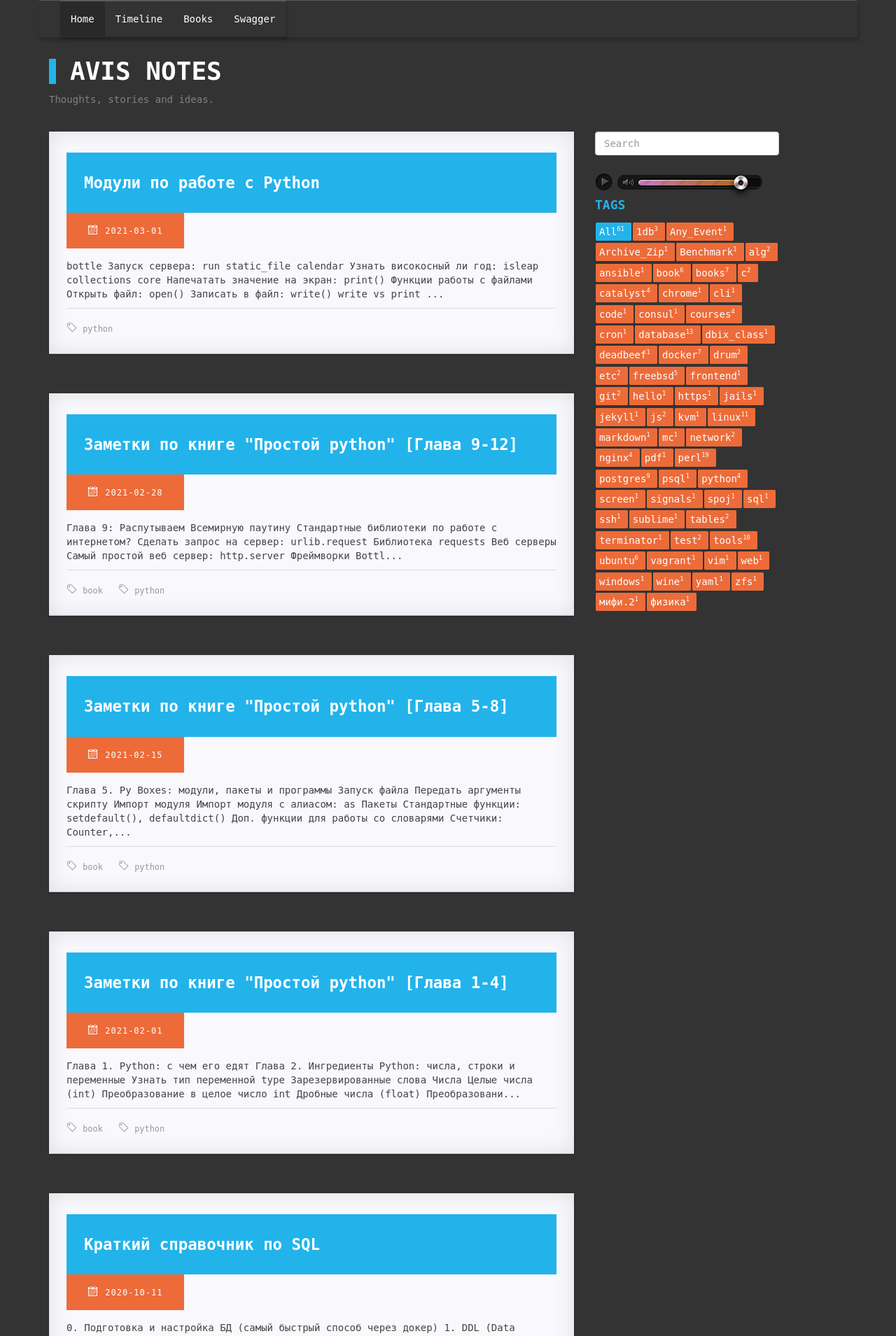
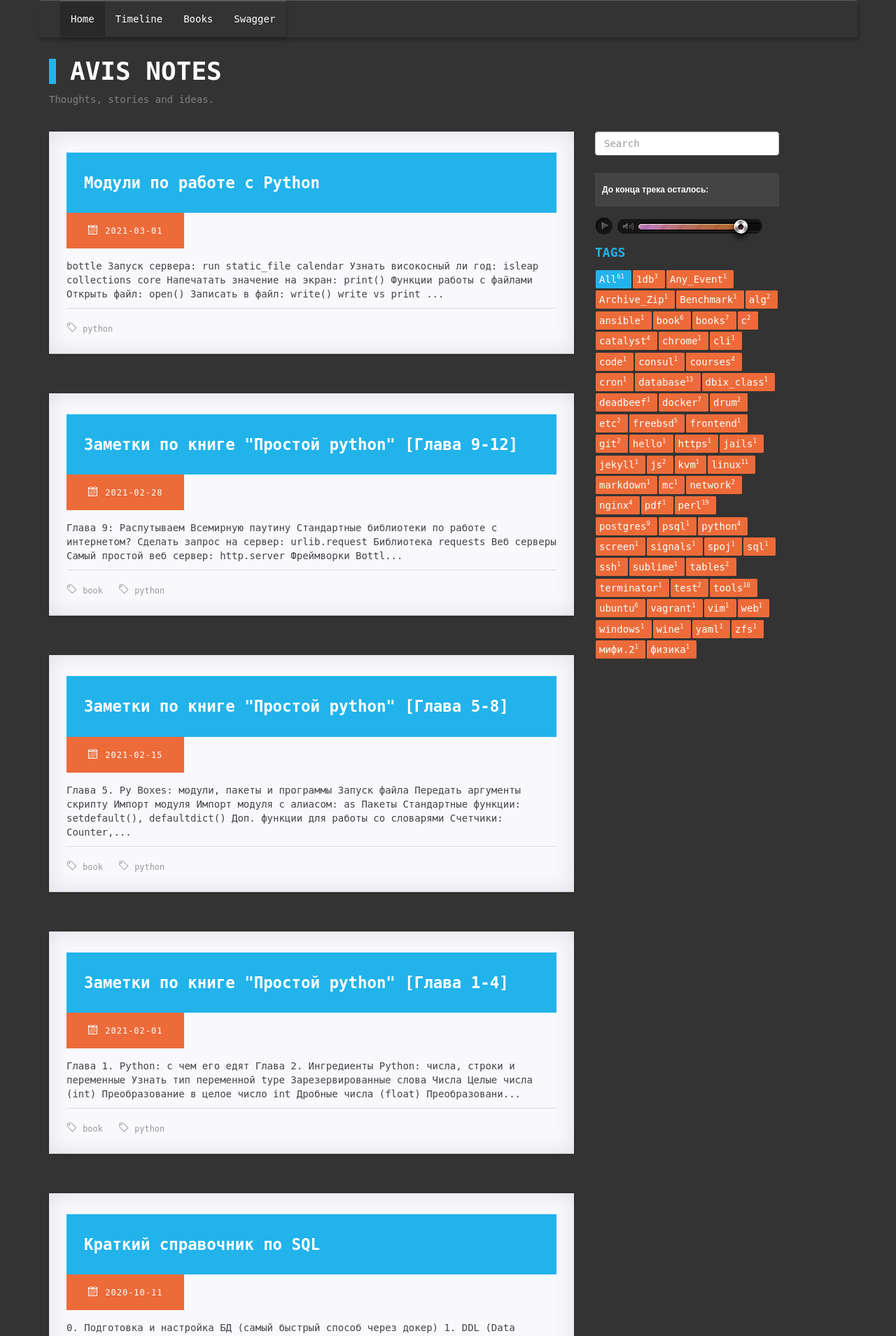
Before and after one commit to Avis20/avis20.github.io, a Jekyll site: the page built from index.html, in a window 1280 px wide. Shown: the top 1909 px of the page at 70% size. Built offline with Jekyll 4.4.1, drawn with Linux system fonts in a browser that asks for light colours; a script that is not in the unit is left out.

```diff
--- a/static/css/anison.css
+++ b/static/css/anison.css
@@ -111,7 +111,7 @@
 }
 
 #anison .anison_player_container {
-  margin: 10px 0px;
+  margin: 15px 0px;
   line-height: 0px;
   position: relative;
   -moz-user-select: none;
@@ -190,6 +190,15 @@
 
 #anison .track_info {
   margin: 10px 0px;
+  padding: 10px;
+  color: #fff;
+  font-weight: bold;
+  background-color: #444;
+}
+
+#anison .track_info a {
+  font-weight: bold;
+  color: #fff;
 }
 
 #anison .track_info_str {
--- a/static/js/anison.js
+++ b/static/js/anison.js
@@ -161,6 +161,17 @@ jQuery(document).ready(function() {
   // anison_code += '</div>\n';
 
   if (jQuery.jPlayer) {
+
+    anison_code += '<div class="track_info">\n';
+    anison_code += '  <div class="track_info_str">\n';
+    anison_code += '     <span id="on_air"></span>\n';
+    anison_code += '  </div>\n';
+    anison_code += '  <div class="track_info_str">\n';
+    anison_code += '    <span class="text">&#1044;&#1086; &#1082;&#1086;&#1085;&#1094;&#1072; &#1090;&#1088;&#1077;&#1082;&#1072; &#1086;&#1089;&#1090;&#1072;&#1083;&#1086;&#1089;&#1100;:</span>\n'; // До конца трека осталось:
+    anison_code += '    <span id="duration"></span>\n';
+    anison_code += '  </div>\n';
+    anison_code += '</div>\n';
+
     anison_code += '<div class="anison_player_container">\n';
     anison_code += '  <div id="anison_player"></div>\n';
     anison_code += '  <div id="anison_start" title="&#1057;&#1090;&#1072;&#1088;&#1090;" class="player_btn icon-btn-ball start active">\n'; // Старт
@@ -192,23 +203,6 @@ jQuery(document).ready(function() {
   }
 
   anison_code += '</div>\n';
-  if (jQuery.jPlayer) {
-/*
-    anison_code += '<div class="track_info">\n';
-    anison_code += '  <div class="track_info_str">\n';
-    anison_code += '     <span id="on_air"></span>\n';
-    anison_code += '  </div>\n';
-    anison_code += '  <div class="track_info_str">\n';
-    anison_code += '    <span class="text">&#1044;&#1086; &#1082;&#1086;&#1085;&#1094;&#1072; &#1090;&#1088;&#1077;&#1082;&#1072; &#1086;&#1089;&#1090;&#1072;&#1083;&#1086;&#1089;&#1100;:</span>\n'; // До конца трека осталось:
-    anison_code += '    <span id="duration"></span>\n';
-    anison_code += '  </div>\n';
-    anison_code += '  <div class="track_info_str">\n';
-    anison_code += '    <span id="listeners"></span>\n';
-    anison_code += '  </div>\n';
-    anison_code += '</div>\n';
-*/
-  }
-  anison_code += '</div>\n';
   anison_code += j_style;
   anison.addClass("radio_info").html(anison_code);
 
```
